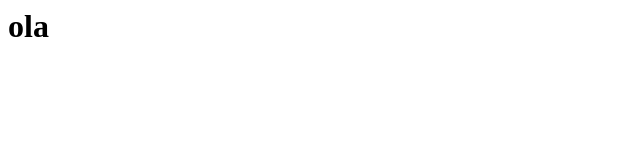
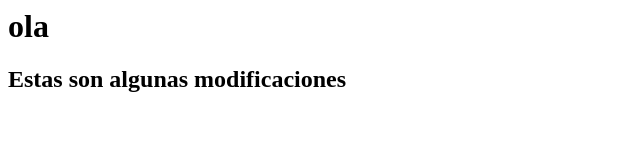
Before and after one commit to 25301414-wq/RepoFedora, a plain HTML site: page index.html in a window 1280 px wide. Shown: the whole page, without its empty margins (0-640 px from the left). Drawn offline with Linux system fonts and the light colour scheme.

Commit message:
Actualizacion

```diff
--- a/index.html
+++ b/index.html
@@ -1 +1,2 @@
 <h1>ola</h1>
+<h2>Estas son algunas modificaciones</h2>
```
